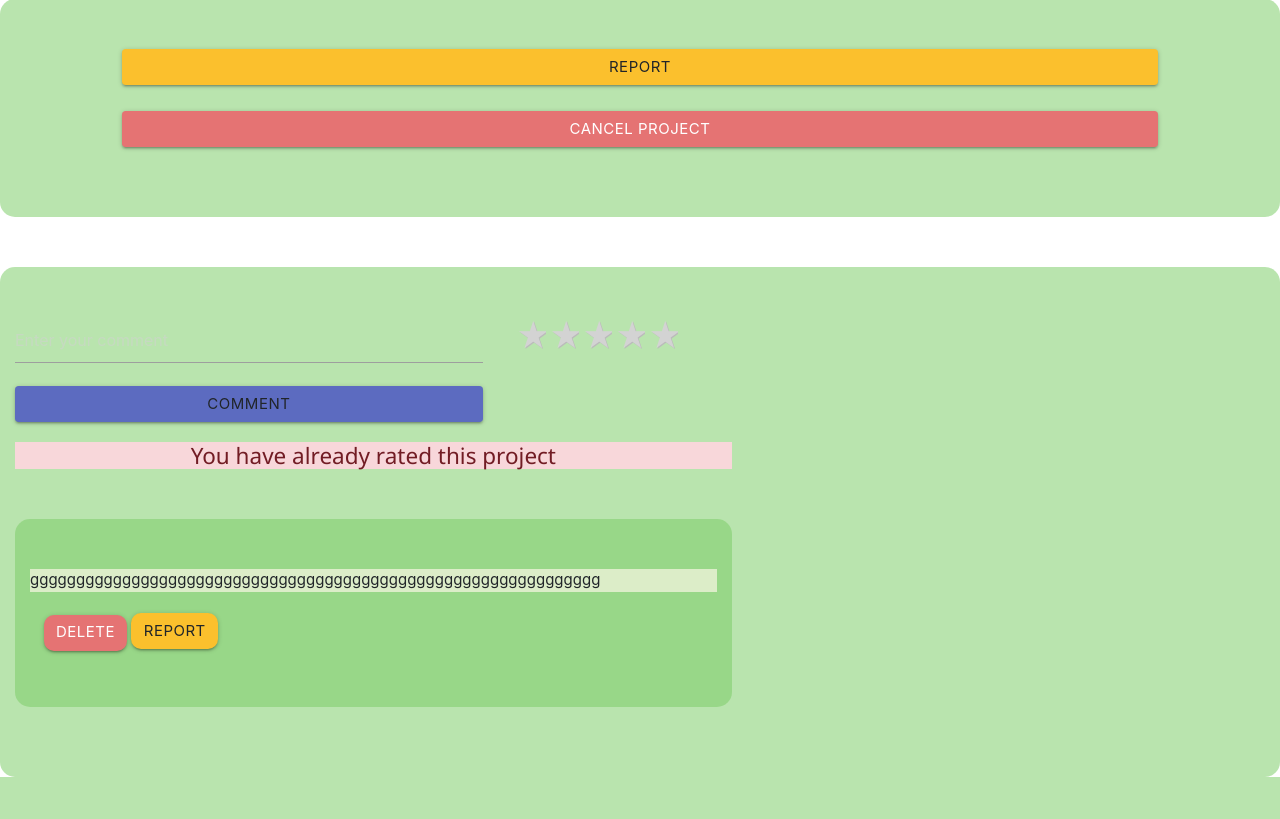
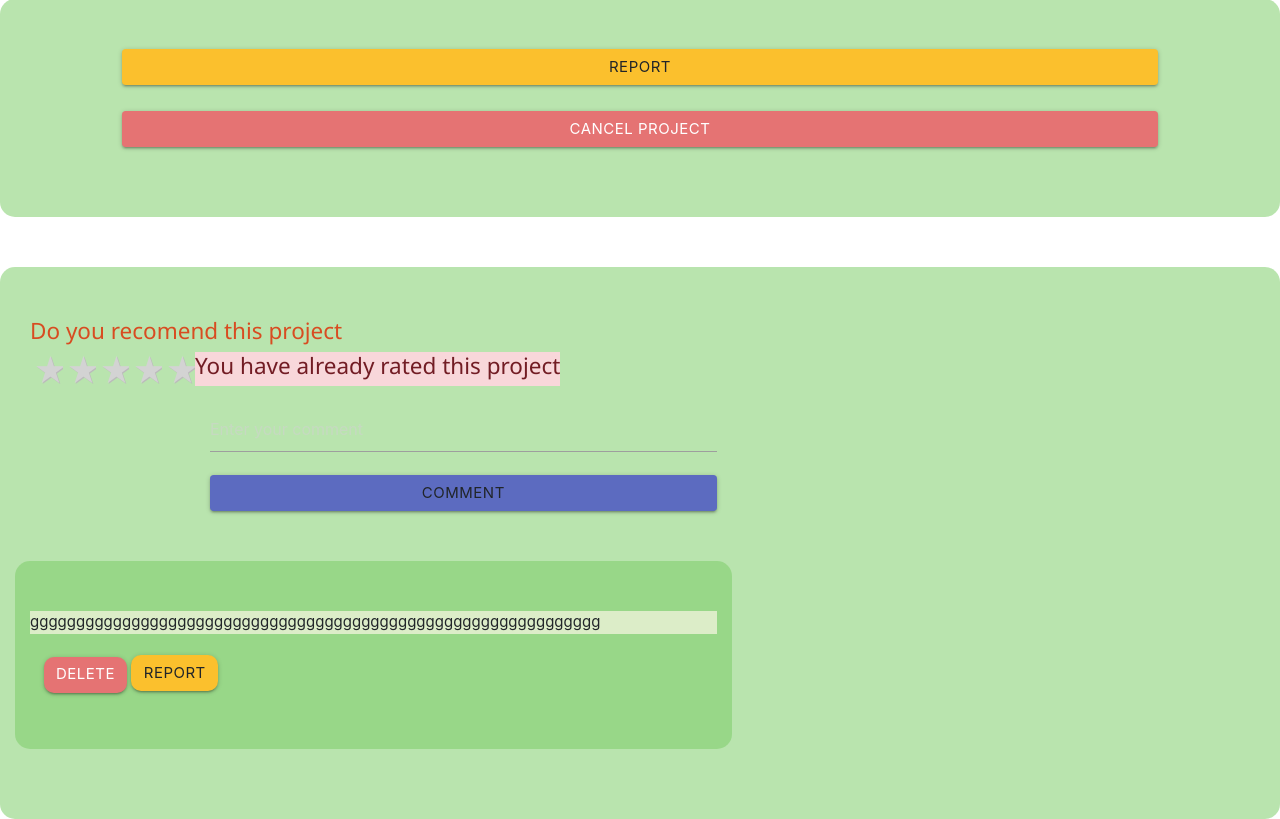
Before and after one commit to Islam-Youssief/Projects-Donation, a Django app: template projects/templates/projects/project_page.html in a window 1280 px wide. Shown: the part 1112-1931 px from the top of the page. Before the commit the page ends 1889 px from the top, so only its background shows below. Run offline with Django 3.2, Linux system fonts and the light colour scheme; the template is opened without the code that fills it, so the values that code supplies are empty; some libraries are stand-ins or nearby versions.

Commit message:
change page style

```diff
--- a/projects/templates/projects/project_page.html
+++ b/projects/templates/projects/project_page.html
@@ -101,18 +101,9 @@
 
             <form method="post" action="addcomment">
                 {% csrf_token %}
-
-                  <div class="row">
-            <div class="col-8">
-                <div class="form-group">
-                    {% comment %} <div class="input-field">
-                        <textarea name="comment" id="textarea1" class="materialize-textarea"></textarea> {% endcomment %}
-                        <input type="text" for="textarea1"  placeholder="Enter your comment" >
-
-                </div>
-                <input id="comment" type="submit" class="waves-light btn btn-block indigo lighten-1" value="comment" />
-            </div>
-            <div class="col-4">
+                <div>
+              <div class="col-12">
+              <h4><span> Do you recomend this project</span></h4>
                 <ul class="rate-area">
                    <input type="radio" id="5-star" name="rating" value="5" /><label for="5-star" >5
                         stars</label>
@@ -126,17 +117,30 @@
                         star</label>
 
                         </ul>
-
-                </ul>
+                </div>
             </div>
-        </div>
-            </form>
-
-            <div class="text-center alert-danger error">
+            {% comment %}  else if project rate by this user{% endcomment %}
+            <div class="row">
+             <div class="text-center alert-danger">
                 <h4>
                     You have already rated this project
                 </h4>
             </div>
+            </div>
+                  <div class="row">
+
+            <div class="col-12">
+                <div class="form-group">
+                     <input type="text" for="textarea1"  placeholder="Enter your comment" >
+
+                </div>
+                <input id="comment" type="submit" class="waves-light btn btn-block indigo lighten-1" value="comment" />
+            </div>
+
+        </div>
+            </form>
+
+
            <div class="projectDetails col-12">
 
 
```
